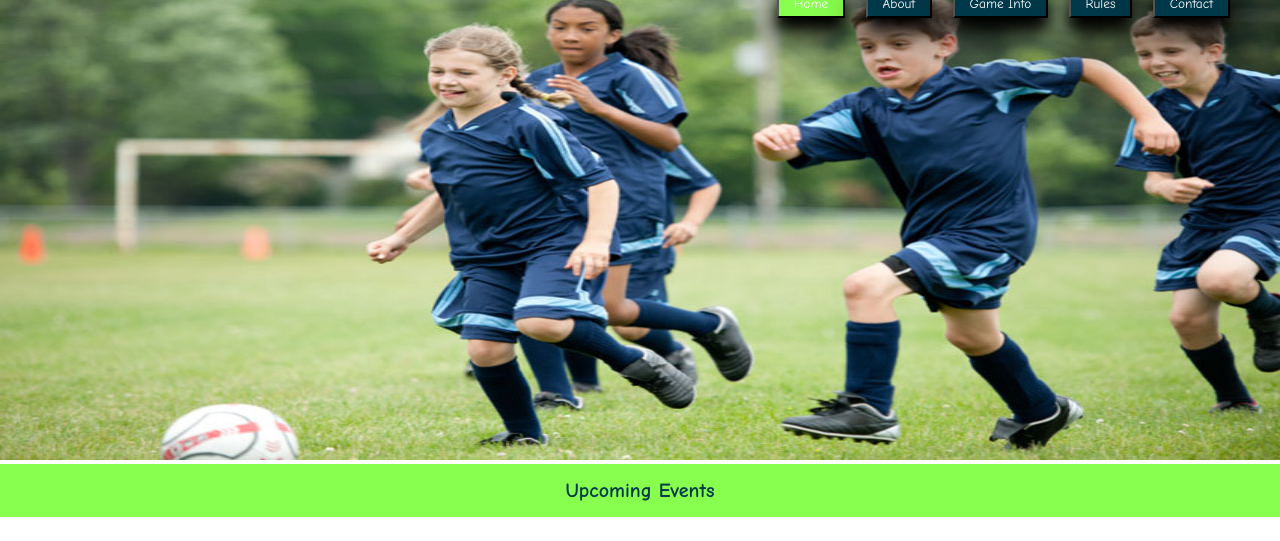
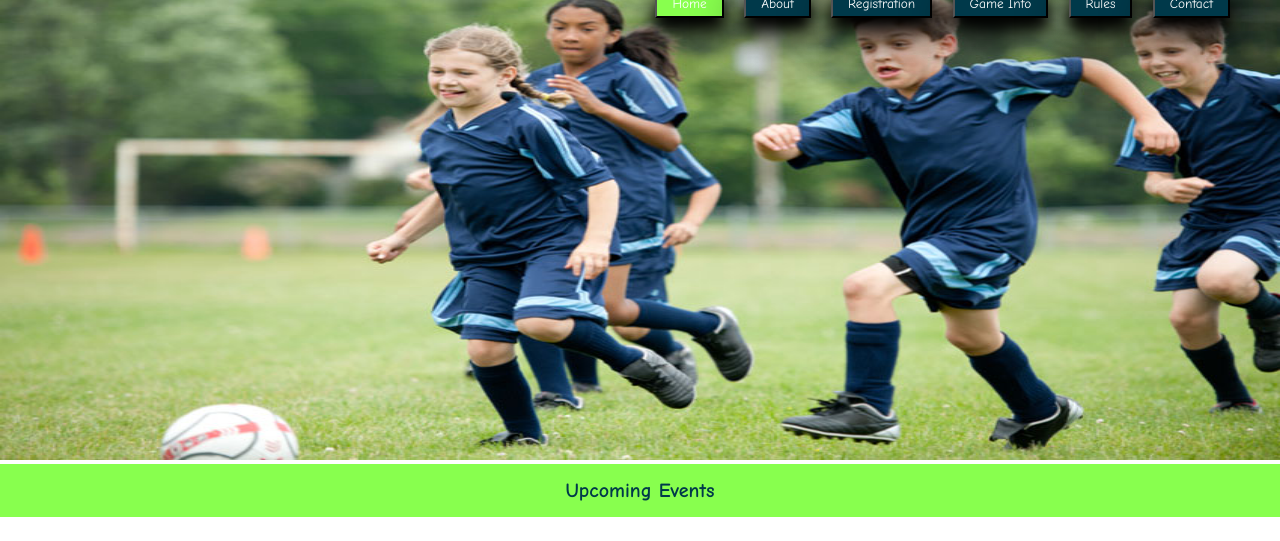
Before and after one commit to fisabelt/frontend, a plain HTML site: page index.html in a window 1280 px wide. Shown: the part 53-594 px from the top of the page. Drawn offline with Linux system fonts and the light colour scheme.

Commit message:
index actualizado formulario

```diff
--- a/index.html
+++ b/index.html
@@ -11,6 +11,7 @@
  <div id=menu>
      <button class="home">Home</button>
      <button class="about"><a id="link-nav" href="pages/about.html">About</a></button>
+     <button class="form"><a id="link-nav" href="pages/registration.html">Registration</a></button>
      <button class="game"><a id="link-nav" href="pages/game_info.html">Game Info</a></button>
      <button class="rules"><a id="link-nav" href="pages/rules.html">Rules</a></button>
      <button class="contact"><a  id="link-nav" href="pages/contact.html">Contact</a></button>
```
